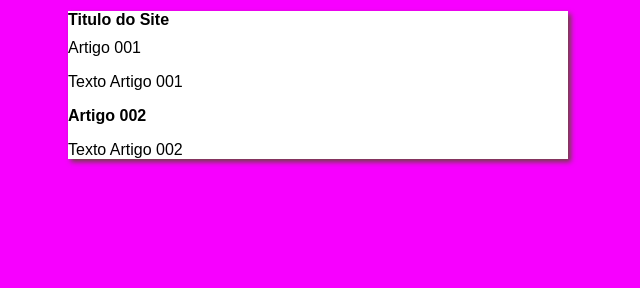
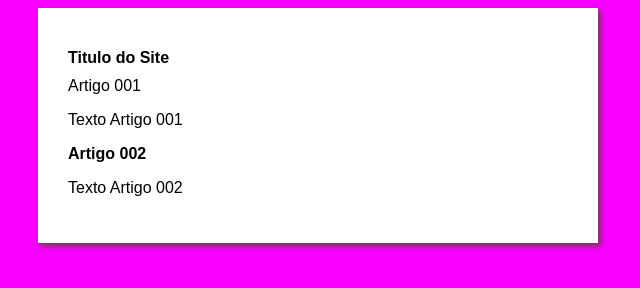
Before and after one commit to BEYALB/teste-branch, a plain HTML site: page index.html in a window 1280 px wide. Shown: the whole page, without its empty margins (322-962 px from the left). Drawn offline with Linux system fonts and the light colour scheme.

Commit message:
Update style.css

```diff
--- a/estilos/style.css
+++ b/estilos/style.css
@@ -12,5 +12,5 @@ main{
     width: 500px;
     margin: auto;
     box-shadow: 3px 3px 5px rgb(109, 64, 64);
-    padding: ;
+    padding: 30px;
 }
```
